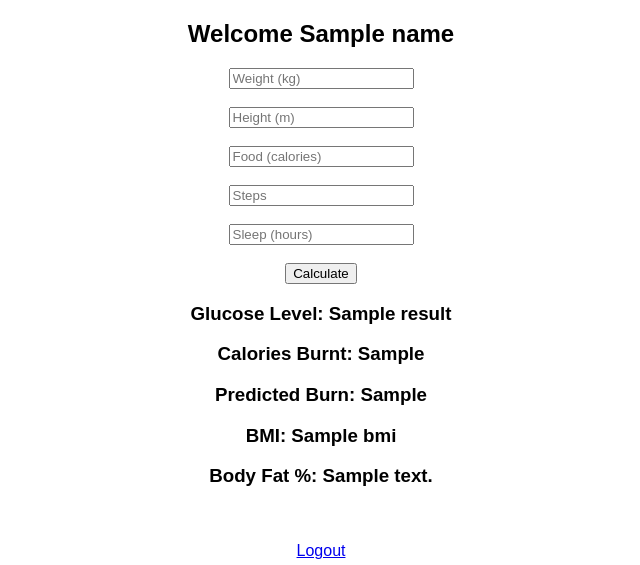
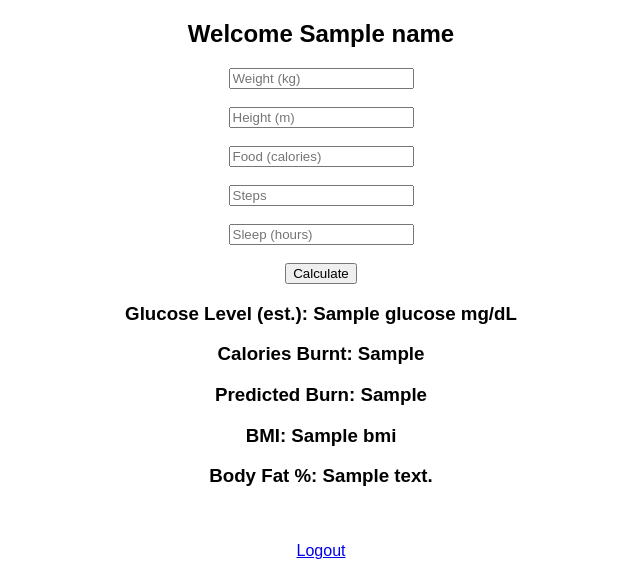
Before and after one commit to mithulpiranav/Project-Heathtech, a Flask app: template templates/dashboard.html in a window 1280 px wide. Shown: the top 565 px of the page, without its empty margins (319-959 px from the left). Run offline with Flask 3, Linux system fonts and the light colour scheme; the template is opened without the code that fills it: most values are stand-ins (such as "Sample title", 1, 10 or a date in 2020).

Commit message:
Update dashboard.html

```diff
--- a/templates/dashboard.html
+++ b/templates/dashboard.html
@@ -19,14 +19,12 @@
 </form>
 
 {% if result %}
-    <h3>Glucose Level: {{ result }}</h3>
+    <h3>Glucose Level (est.): {{ glucose }} mg/dL</h3>
     <h3>Calories Burnt: {{ calories_burnt }}</h3>
     <h3>Predicted Burn: {{ predicted_burn }}</h3>
-
     <h3>BMI: {{ bmi }}</h3>
     <h3>Body Fat %: {{ body_fat }}</h3>
 {% endif %}
-
 {% if graph %}
     <img src="{{ url_for('static', filename=graph) }}" width="400">
 {% endif %}
```
